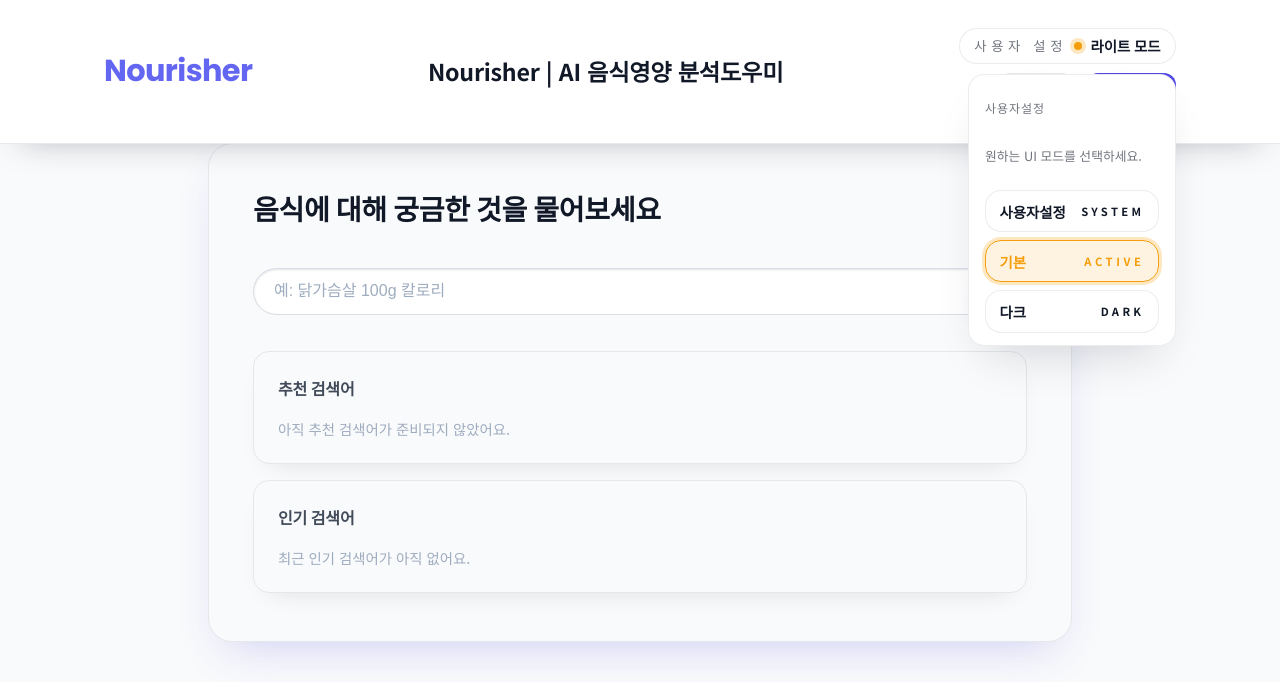
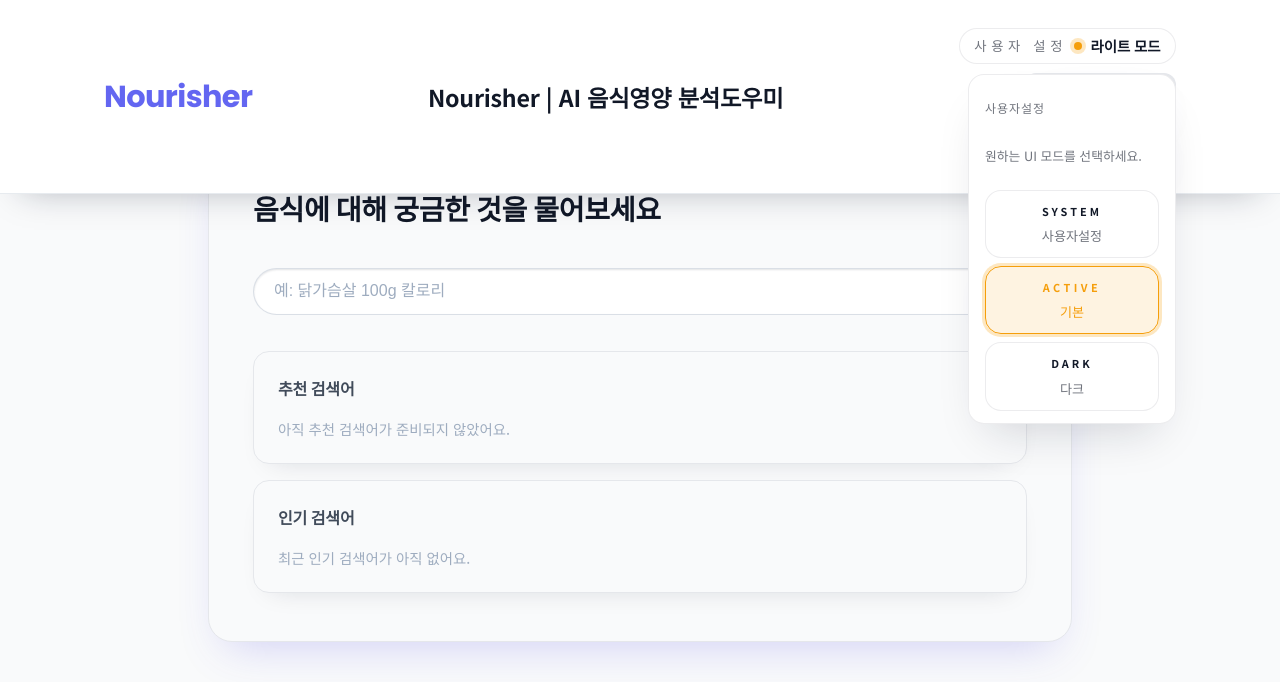
Before and after one commit to monda95/main_project_12_BE, a Django app: page / in a window 1280 px wide, after a click that opens the changed part. Shown: the top 682 px of the page. Run offline with Django 5.2, Linux system fonts and the light colour scheme; data that the repository does not hold is empty; parts of the project's set-up code (start-up, migrations or seed data) failed here and were passed over.

Commit message:
헤더 테마 배지와 인증 버튼 정렬 개선

```diff
--- a/static/css/style.css
+++ b/static/css/style.css
@@ -402,10 +402,11 @@ body[data-theme='dark'] .header-banner-tagline {
 
 .theme-option {
   display: flex;
-  align-items: center;
-  justify-content: space-between;
-  gap: 0.6rem;
-  padding: 0.6rem 0.85rem;
+  flex-direction: column;
+  align-items: center;
+  justify-content: center;
+  gap: 0.45rem;
+  padding: 0.75rem 0.85rem;
   border: 1px solid var(--surface-border);
   border-radius: 1rem;
   font-size: 0.9rem;
@@ -413,17 +414,25 @@ body[data-theme='dark'] .header-banner-tagline {
   position: relative;
   overflow: hidden;
   z-index: 0;
+  text-align: center;
   transition: border-color 0.2s ease, box-shadow 0.2s ease, transform 0.2s ease;
 }
 
 .theme-option__label {
-  font-weight: 600;
+  margin: 0;
+  font-weight: 500;
+  font-size: 0.82rem;
+  color: var(--surface-subtle);
 }
 
 .theme-option__badge {
-  font-size: 0.7rem;
+  display: inline-flex;
+  align-items: center;
+  justify-content: center;
+  min-width: 4.5rem;
+  font-size: 0.68rem;
   font-weight: 700;
-  letter-spacing: 0.3em;
+  letter-spacing: 0.28em;
   text-transform: uppercase;
   color: var(--surface-subtle);
 }
@@ -433,13 +442,17 @@ body[data-theme='dark'] .header-banner-tagline {
   color: inherit;
 }
 
+.theme-option.active .theme-option__label,
+[data-theme-option].is-active .theme-option__label {
+  color: inherit;
+}
+
 .header-auth-actions {
-  display: inline-flex;
-  flex-wrap: wrap;
-  align-items: center;
-  justify-content: flex-end;
-  gap: 0.75rem;
-  margin-left: auto;
+  display: flex;
+  flex-direction: column;
+  align-items: flex-end;
+  justify-content: flex-start;
+  gap: 0.6rem;
 }
 
 .header-auth-actions form {
@@ -451,6 +464,7 @@ body[data-theme='dark'] .header-banner-tagline {
   align-items: center;
   justify-content: center;
   gap: 0.35rem;
+  min-width: 9.5rem;
   padding: 0.75rem 1rem;
   border-radius: 0.75rem;
   font-weight: 600;
--- a/templates/base.html
+++ b/templates/base.html
@@ -68,10 +68,10 @@
                          id="theme-system"
                          class="sr-only">
                   <div class="theme-option">
-                    <span class="theme-option__label">사용자설정</span>
                     <span class="theme-option__badge"
                           data-default-label="SYSTEM"
                           data-active-label="ACTIVE">SYSTEM</span>
+                    <p class="theme-option__label">사용자설정</p>
                   </div>
                 </label>
                 <label for="theme-light"
@@ -85,10 +85,10 @@
                          class="sr-only"
                          checked>
                   <div class="theme-option">
-                    <span class="theme-option__label">기본</span>
                     <span class="theme-option__badge"
                           data-default-label="LIGHT"
                           data-active-label="ACTIVE">LIGHT</span>
+                    <p class="theme-option__label">기본</p>
                   </div>
                 </label>
                 <label for="theme-dark"
@@ -101,10 +101,10 @@
                          id="theme-dark"
                          class="sr-only">
                   <div class="theme-option">
-                    <span class="theme-option__label">다크</span>
                     <span class="theme-option__badge"
                           data-default-label="DARK"
                           data-active-label="ACTIVE">DARK</span>
+                    <p class="theme-option__label">다크</p>
                   </div>
                 </label>
               </div>
```
Also changed, not shown: static/css/style.fixed.css (+44 -6 lines).
